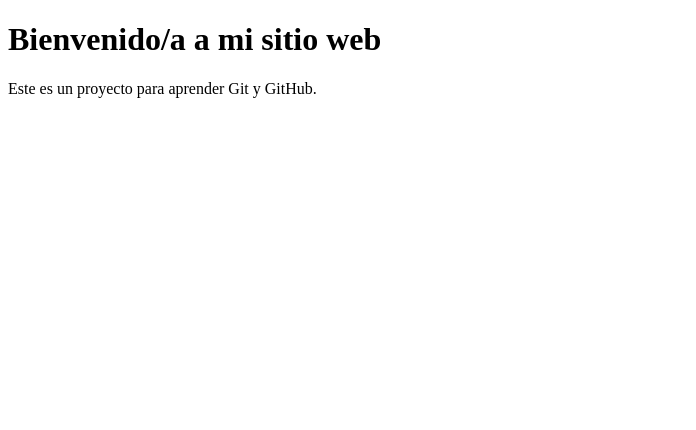
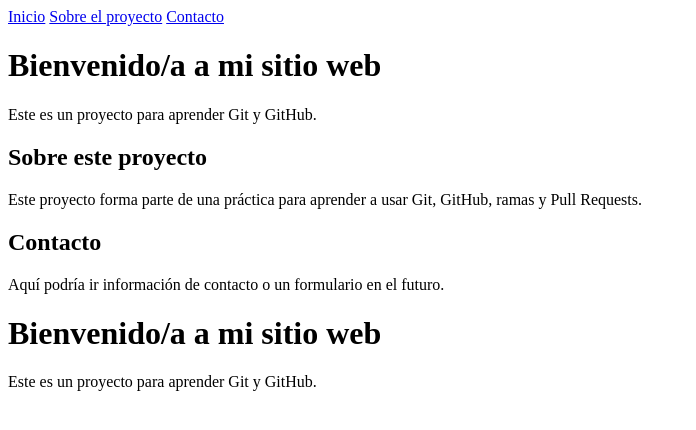
Before and after one commit to AngelHernandezAgoiz/Tarea01, a plain HTML site: page index.html in a window 1280 px wide. Shown: the whole page, without its empty margins (0-696 px from the left). Drawn offline with Linux system fonts and the light colour scheme.

Commit message:
Añadir menú de navegación

```diff
--- a/index.html
+++ b/index.html
@@ -1,3 +1,35 @@
+<!DOCTYPE html>
+<html lang="es">
+<head>
+    <meta charset="UTF-8">
+    <meta name="viewport" content="width=device-width, initial-scale=1.0">
+    <title>Mi Proyecto Web</title>
+</head>
+<body>
+    <!-- Menú de navegación -->
+    <nav>
+        <a href="#inicio">Inicio</a>
+        <a href="#sobre">Sobre el proyecto</a>
+        <a href="#contacto">Contacto</a>
+    </nav>
+
+    <!-- Sección de inicio -->
+    <h1 id="inicio">Bienvenido/a a mi sitio web</h1>
+    <p>Este es un proyecto para aprender Git y GitHub.</p>
+
+    <!-- Sección sobre el proyecto -->
+    <section id="sobre">
+        <h2>Sobre este proyecto</h2>
+        <p>Este proyecto forma parte de una práctica para aprender a usar Git, GitHub, ramas y Pull Requests.</p>
+    </section>
+
+    <!-- Sección de contacto -->
+    <section id="contacto">
+        <h2>Contacto</h2>
+        <p>Aquí podría ir información de contacto o un formulario en el futuro.</p>
+    </section>
+</body>
+</html>
 <!DOCTYPE html>
 <html lang="es">
 <head>
```
